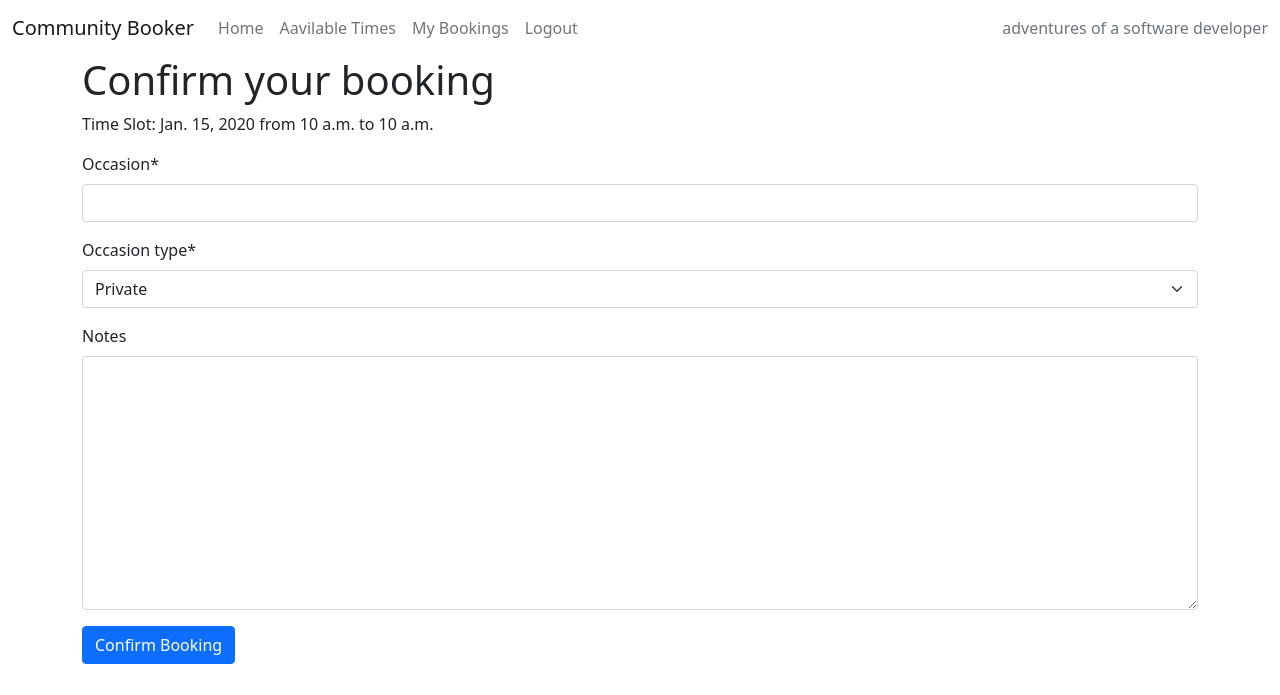
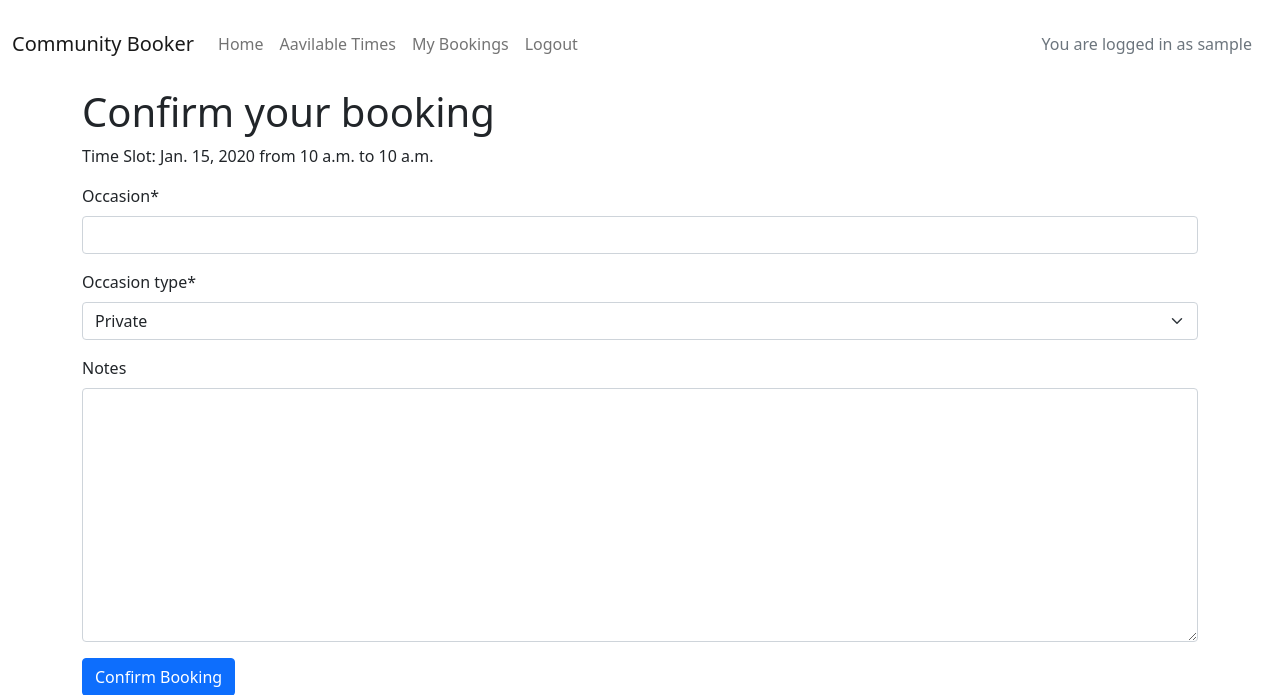
Before and after one commit to Taybe2/No-community-booker-app, a Django app: page /booking/1/ in a window 1280 px wide. Shown: the top 695 px of the page. Run offline with Django 4.2, Linux system fonts and the light colour scheme; a user stored in the database is signed in; tables that the repository leaves empty hold one stand-in row (values such as "Sample post"); some libraries are stand-ins or nearby versions.

Commit message:
Add You are logged in as username text to nav.

```diff
--- a/templates/base.html
+++ b/templates/base.html
@@ -85,7 +85,9 @@
                     {% endif %}
                 </ul>
                 <span class="navbar-text text-muted">
-                    adventures of a software developer
+                    {% if user.is_authenticated %}
+                        <p class="text-end m-3">You are logged in as {{ user }}</p>
+                    {% endif %}
                 </span>
             </div>
         </div>
```
